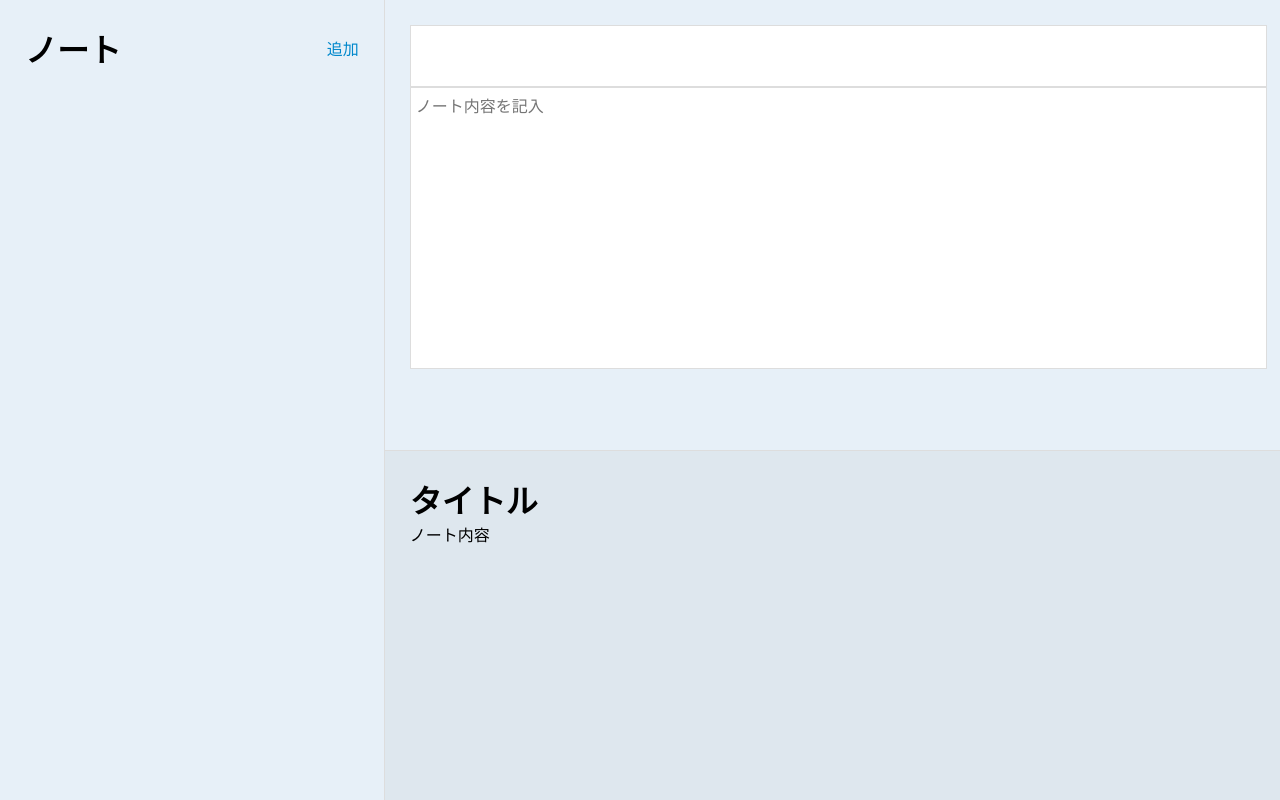
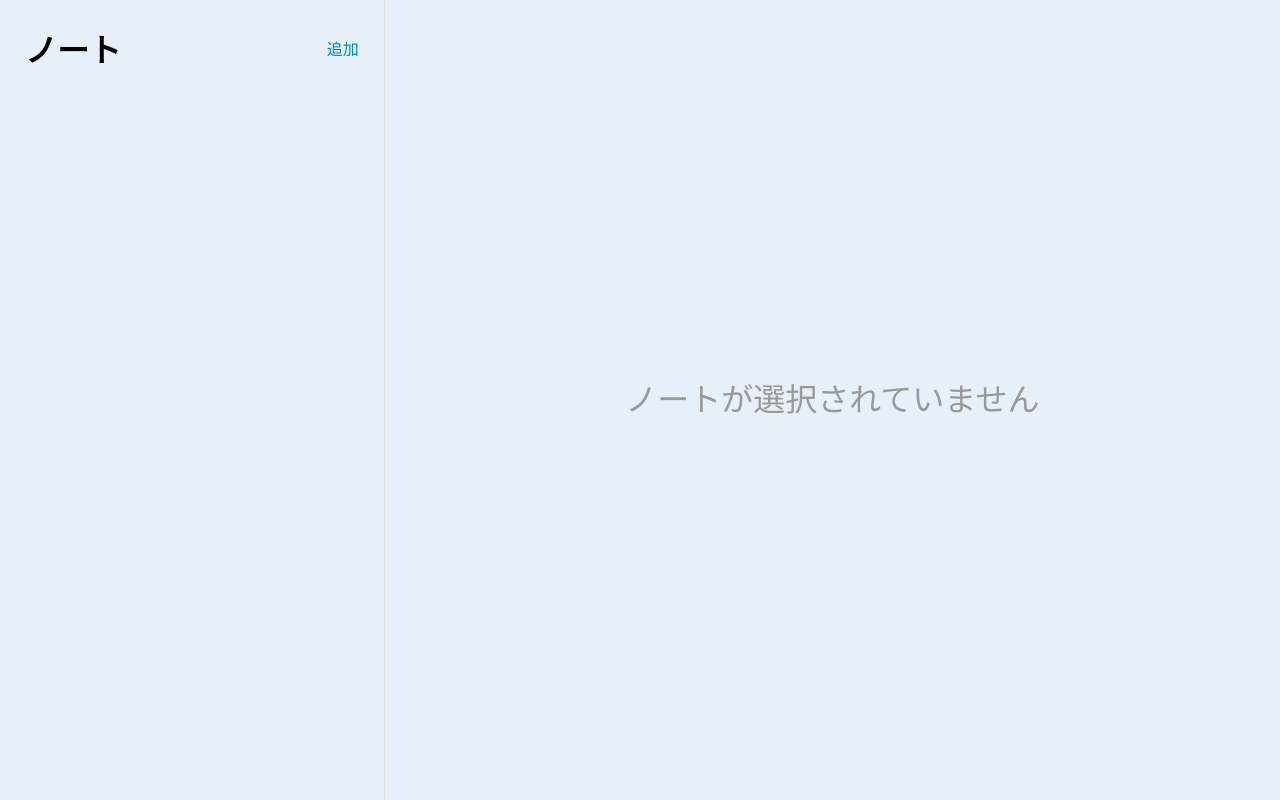
Before and after one commit to budou114/react-note-app, a React app: page / in a window 1280 px wide. Built offline with nearby package versions, Linux system fonts and the light colour scheme; the HTML template or start-up script is replaced by a standard one.

Commit message:
選択したノートをプレビューに出力してみよう

```diff
--- a/src/App.jsx
+++ b/src/App.jsx
@@ -18,6 +18,10 @@
     setNotes([...notes, newNote]);
   };
 
+  const getActiveNote = () => {
+    return notes.find((note) => note.id === activeNote)
+  }
+
   const onDeleteNote = (id) => {
     const filterNotes = notes.filter((note) => note.id !== id);
     setNotes(filterNotes);
@@ -32,7 +36,7 @@
         activeNote={activeNote}
         setActiveNote={setActiveNote}
       />
-      <Main />
+      <Main activeNote={getActiveNote()} />
     </div>
   );
 };
--- a/src/components/Main.css
+++ b/src/components/Main.css
@@ -41,3 +41,12 @@
 .markdown-preview {
   padding: 0 25px 25px 25px;
 }
+
+.no-active-note {
+  width: 70%;
+  height: 100vh;
+  line-height: 100vh;
+  text-align: center;
+  font-size: 2rem;
+  color: #999;
+}
--- a/src/components/Main.jsx
+++ b/src/components/Main.jsx
@@ -1,6 +1,11 @@
 import "./Main.css";
 
-const Main = () => {
+const Main = ({ activeNote }) => {
+
+  if(!activeNote) {
+    return <div className="no-active-note">ノートが選択されていません</div>;
+  }
+
   return (
     <div className="app-main">
       <div className="app-main-note-edit">
@@ -8,8 +13,8 @@
         <textarea id="" placeholder="ノート内容を記入"></textarea>
       </div>
       <div className="app-main-note-preview">
-        <h1 className="preview-title">タイトル</h1>
-        <div className="markdown-preview">ノート内容</div>
+        <h1 className="preview-title">{activeNote.title}</h1>
+        <div className="markdown-preview">{activeNote.content}</div>
       </div>
     </div>
   );
```
